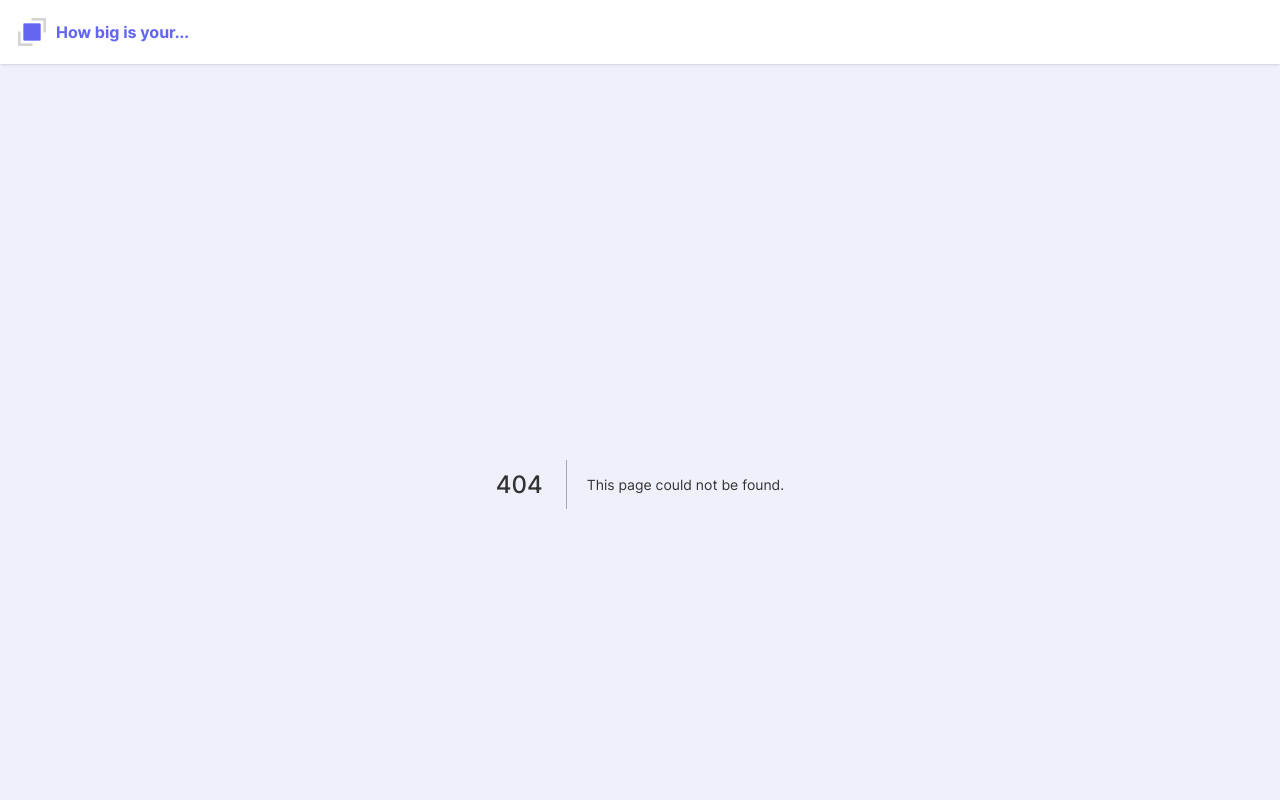
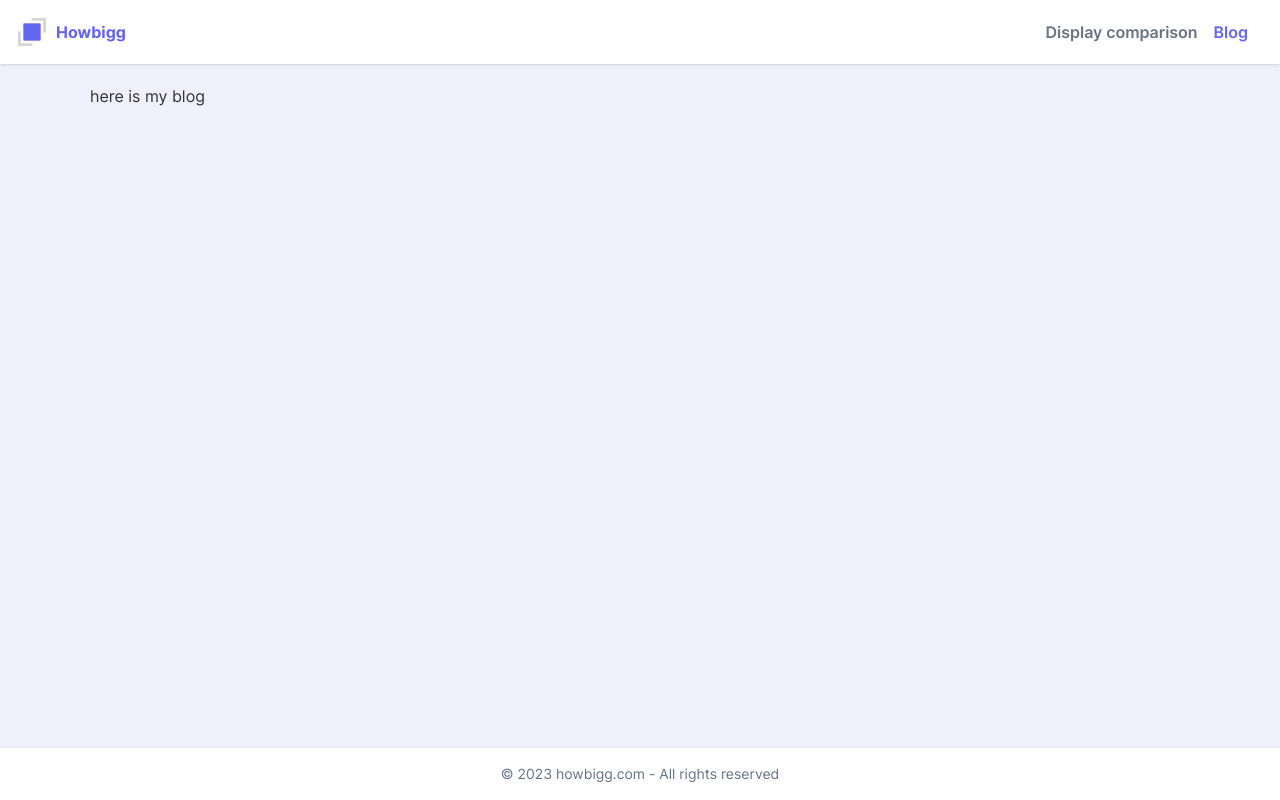
Before and after one commit to jacekobst1/howbigg, a Next.js app: page /blog in a window 1280 px wide. Before the commit this address had no page. Shown: the top 800 px of the page. Built offline with nearby package versions, Linux system fonts and the light colour scheme.

Commit message:
Create initial blog page. Uncomment navigation
- make /compare/display default site

```diff
--- /dev/null
+++ b/src/app/blog/page.tsx
@@ -0,0 +1,3 @@
+export default function Blog() {
+  return <span>here is my blog</span>;
+}
--- a/src/components/layout/Header.tsx
+++ b/src/components/layout/Header.tsx
@@ -1,4 +1,5 @@
 import Image from "next/image";
+import Navigation from "@/components/layout/Navigation";
 
 export default function Header() {
   return (
@@ -11,9 +12,9 @@ export default function Header() {
             width={32}
             height={32}
           />
-          <p className="ml-2 font-bold">How big is your...</p>
+          <p className="ml-2 font-bold">Howbigg</p>
         </a>
-        {/*<Navigation />*/}
+        <Navigation />
       </div>
     </header>
   );
--- a/src/components/layout/Navigation.tsx
+++ b/src/components/layout/Navigation.tsx
@@ -5,7 +5,8 @@ import { usePathname } from "next/navigation";
 import clsxm from "@/lib/clsxm";
 
 const links: any[] = [
-  // { href: "/compare/display", label: "Display" }
+  { href: "/compare/display", label: "Display comparison" },
+  { href: "/blog", label: "Blog" },
 ];
 
 export default function Navigation() {
--- a/src/middleware.ts
+++ b/src/middleware.ts
@@ -2,9 +2,9 @@ import type { NextRequest } from "next/server";
 import { NextResponse } from "next/server";
 
 export function middleware(request: NextRequest) {
-  return NextResponse.redirect(new URL("/", request.url));
+  return NextResponse.redirect(new URL("/compare/display", request.url));
 }
 
 export const config = {
-  matcher: "/compare/display",
+  matcher: "/",
 };
```
